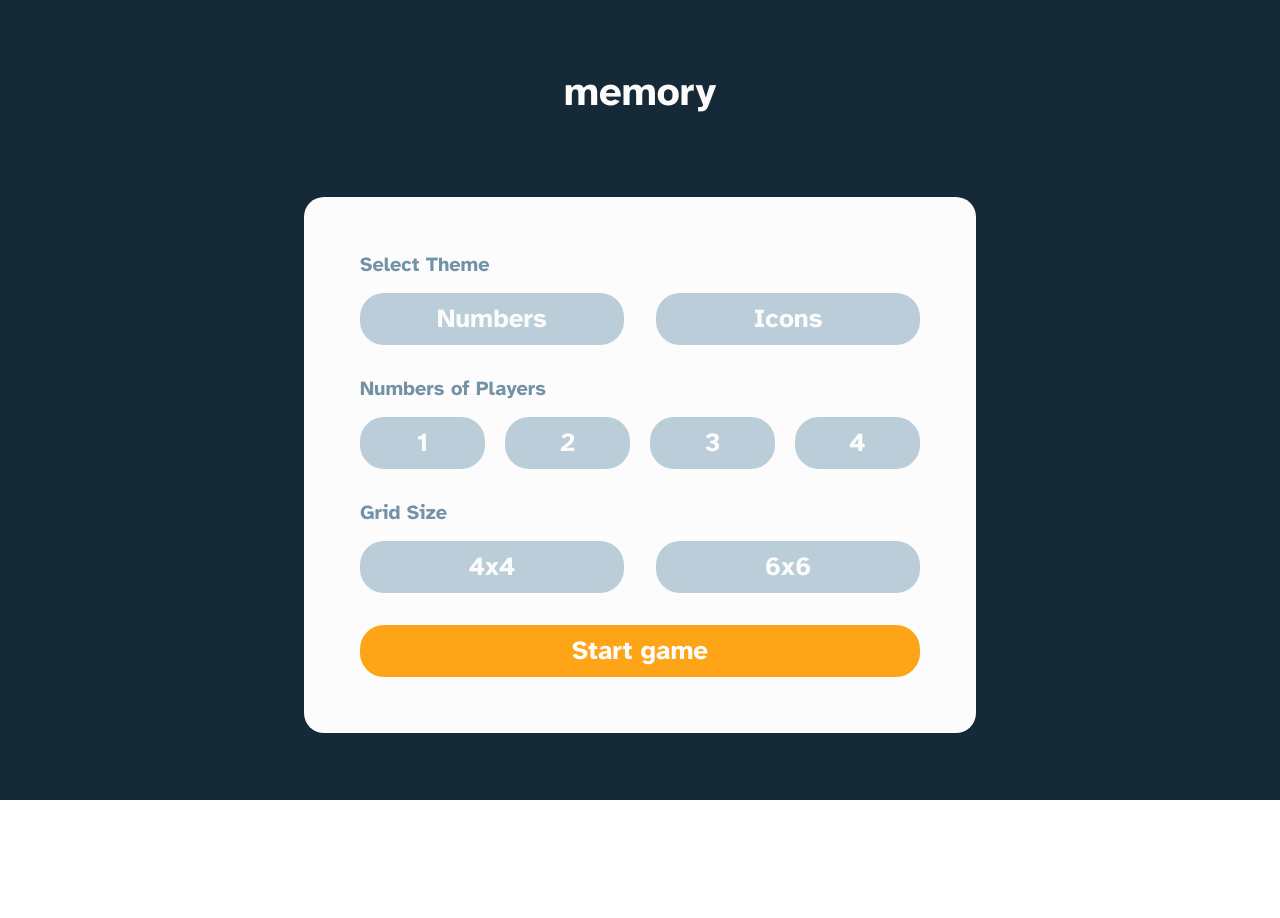
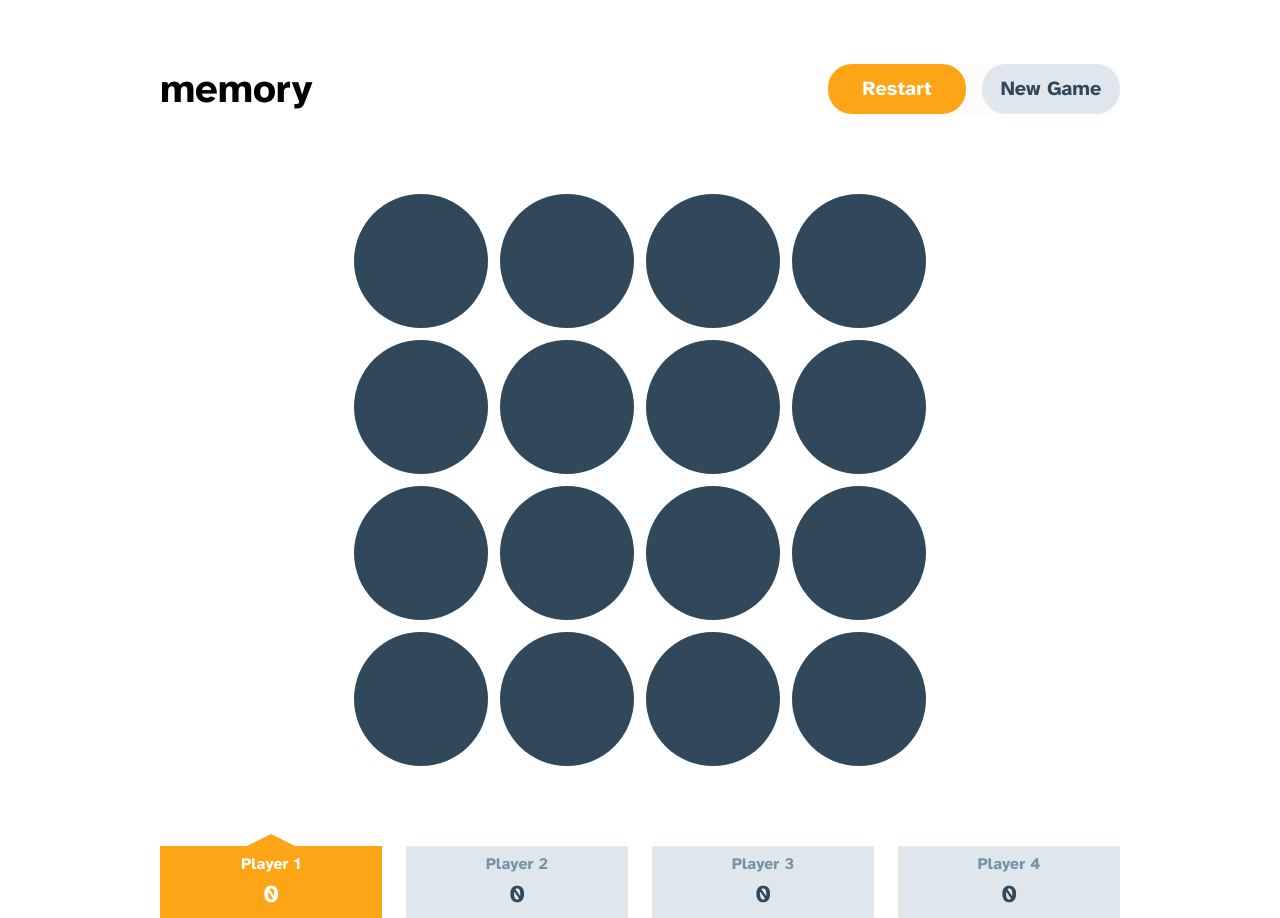
Before and after one commit to MarcinFiuk/memory-game, a React (Create React App) app: page / in a window 1280 px wide. Before the commit the page ends 800 px from the top, so only its background shows below. Built offline with nearby package versions, Linux system fonts and the light colour scheme.

Commit message:
feat:change active player

```diff
--- a/src/App.tsx
+++ b/src/App.tsx
@@ -8,7 +8,7 @@ function App() {
     } = useGameParameters();
 
     const missingParameters = Object.values(settings).includes(null);
-    console.log(settings);
+
     return (
         <div className='relative'>
             {(missingParameters || !start) && <StartGame />}
--- a/src/components/Game/Game.tsx
+++ b/src/components/Game/Game.tsx
@@ -1,14 +1,49 @@
+import { useState, useEffect, Dispatch, SetStateAction } from 'react';
+
 import GameHeader from './GameHeader';
 import GameResult from './GameResult';
 import GameSection from './GameSection';
+import { useGameParameters } from '../../context/StartGameParameters';
+import { generateStateForXPlayers } from '../../helpers/resultsHelper';
+
+type ActivePlayersTypes = number;
 
 function Game() {
+    const { startingParameters } = useGameParameters();
+    const { settings } = startingParameters;
+    const { numOfPlayers } = settings;
+    const [activePlayer, setActivePlayer] = useState<ActivePlayersTypes>(1);
+    const [resultsState, setResultsState] = useState(
+        generateStateForXPlayers(numOfPlayers)
+    );
+
+    useEffect(() => {
+        if (numOfPlayers !== 1) {
+            setActivePlayer(1);
+        }
+    }, [numOfPlayers]);
+
+    const getResultInfo = (found: boolean) => {
+        if (found) {
+            console.log('found');
+        }
+        if (!found) {
+            setActivePlayer((prev) => {
+                const newState = prev >= 4 ? 1 : prev + 1;
+                return newState;
+            });
+        }
+    };
+
     return (
         <div className='absolute  inset-0 bg-white -z-20'>
             <GameHeader />
             <main>
-                <GameSection />
-                <GameResult />
+                <GameSection pairMatch={getResultInfo} />
+                <GameResult
+                    results={resultsState}
+                    activePlayer={activePlayer}
+                />
             </main>
         </div>
     );
--- a/src/components/Game/GameResult.tsx
+++ b/src/components/Game/GameResult.tsx
@@ -1,10 +1,23 @@
 import IndividualResult from '../IndividualResult';
 
-function GameResult() {
+type GameResultsProps = {
+    results: { id: number; title: string; score: string | number }[];
+    activePlayer: number | null;
+};
+
+function GameResult({ results, activePlayer }: GameResultsProps) {
     return (
         <div className='flex justify-between gap-6 mx-6 mt-24 md:mx-9 md:mt-28 lg:mx-40 lg:mt-20'>
-            <IndividualResult title='P1' score={5} active />
-            <IndividualResult title='P2' score={3} />
+            {results.map(({ id, title, score }) => {
+                return (
+                    <IndividualResult
+                        key={id}
+                        title={title}
+                        score={score}
+                        active={activePlayer === id}
+                    />
+                );
+            })}
         </div>
     );
 }
--- a/src/components/Game/GameSection.tsx
+++ b/src/components/Game/GameSection.tsx
@@ -3,17 +3,24 @@ import { useState, useEffect, useMemo } from 'react';
 import { shuffleCards } from '../../helpers/gameHelper';
 import Card from '../Card';
 import cards from '../../data/cards';
+import { useGameParameters } from '../../context/StartGameParameters';
 
-function GameSection() {
+type GameSectionProps = { pairMatch: (val: boolean) => void };
+
+function GameSection({ pairMatch }: GameSectionProps) {
     const [openedCards, setOpenedCards] = useState<number[]>([]);
     const [cardsToCompare, setCardsToCompare] = useState<number[]>([]);
     const [foundCards, setFoundCards] = useState<number[]>([]);
     const [isDisabled, setIsDisabled] = useState(false);
-    const toBeChanged: 4 | 6 = 4;
+    const {
+        startingParameters: {
+            settings: { type, grid },
+        },
+    } = useGameParameters();
 
     const memoizedArr = useMemo(
-        () => shuffleCards(cards.icons, toBeChanged),
-        [toBeChanged]
+        () => shuffleCards(cards[type ?? 'icons'], grid ?? 4),
+        [grid, type]
     );
 
     useEffect(() => {
@@ -30,10 +37,13 @@ function GameSection() {
         if (cardsToCompare.length > 1) {
             if (cardsToCompare[0] === cardsToCompare[1]) {
                 setFoundCards((prev) => [...prev, cardsToCompare[0]]);
+                pairMatch(true);
+            } else {
+                pairMatch(false);
             }
             setCardsToCompare([]);
         }
-    }, [cardsToCompare]);
+    }, [cardsToCompare, pairMatch]);
 
     const addCardToCompareHandler = (id: number, tag: number) => {
         if (openedCards.some((el) => el === id)) {
@@ -48,7 +58,7 @@ function GameSection() {
         });
     };
 
-    const numOfColumnsAndRows = (num: 4 | 6) => {
+    const numOfColumnsAndRows = (num: 4 | 6 | null) => {
         if (num === 4) {
             return 'grid-cols-4 grid-rows-4 gap-3 text-4xl lg:text-6xl';
         }
@@ -64,7 +74,7 @@ function GameSection() {
     return (
         <div
             className={`grid ${numOfColumnsAndRows(
-                toBeChanged
+                grid
             )} mx-auto mt-20 w-[330px] h-[330px] lg:w-[532px] lg:h-[532px] xl:w-[572px] xl:h-[572px]`}
         >
             {memoizedArr.map(({ id, card, tag }) => {
--- a/src/components/IndividualResult.tsx
+++ b/src/components/IndividualResult.tsx
@@ -1,7 +1,7 @@
 type IndividualResultProps = {
     active?: boolean;
     title: string;
-    score: number;
+    score: number | string;
 };
 
 function IndividualResult({ active, title, score }: IndividualResultProps) {
--- a/src/context/StartGameParameters.tsx
+++ b/src/context/StartGameParameters.tsx
@@ -1,13 +1,13 @@
 import { useState, createContext, useContext, ReactNode } from 'react';
+
+type ContextProviderProps = {
+    children: ReactNode;
+};
 
 export type Settings = {
     type: 'numbers' | 'icons' | null;
     numOfPlayers: 1 | 2 | 3 | 4 | null;
     grid: 4 | 6 | null;
-}
-
-type ContextProviderProps = {
-    children: ReactNode;
 };
 
 export type State = {
@@ -17,32 +17,53 @@ export type State = {
 
 type Dispatch = (value: State) => void;
 // This uses generics: https://www.typescriptlang.org/docs/handbook/2/generics.html
-type SetSetting = <T extends keyof Settings>(key: T, value: Settings[T]) => void;
-type Context = { startingParameters: State; setStartingParameters: Dispatch; setSetting: SetSetting; startGame: () => void }
+type SetSetting = <T extends keyof Settings>(
+    key: T,
+    value: Settings[T]
+) => void;
 
-const GameContext = createContext<Context| undefined>(undefined);
+type Context = {
+    startingParameters: State;
+    setStartingParameters: Dispatch;
+    setSetting: SetSetting;
+    startGame: () => void;
+};
+
+const GameContext = createContext<Context | undefined>(undefined);
 
 function GameProvider({ children }: ContextProviderProps) {
     const [startingParameters, setStartingParameters] = useState<State>({
-        settings: { type: null, numOfPlayers: null, grid: null },
-        start: false,
+        settings: { type: 'numbers', numOfPlayers: 4, grid: 4 },
+        start: true,
     });
+    //NOTE: object above is made only to avoid setting it each time individually
+    // function GameProvider({ children }: ContextProviderProps) {
+    //     const [startingParameters, setStartingParameters] = useState<State>({
+    //         settings: { type: null, numOfPlayers: null, grid: null },
+    //         start: false,
+    //     });
 
     const setSetting: SetSetting = (key, val) =>
         setStartingParameters({
             ...startingParameters,
             settings: {
                 ...startingParameters.settings,
-                [key]: val
-            }
-        })
+                [key]: val,
+            },
+        });
 
-    const startGame = () => setStartingParameters({
-        ...startingParameters,
-        start: true
-    })
+    const startGame = () =>
+        setStartingParameters({
+            ...startingParameters,
+            start: true,
+        });
 
-    const value = { startingParameters, setStartingParameters, setSetting, startGame };
+    const value = {
+        startingParameters,
+        setStartingParameters,
+        setSetting,
+        startGame,
+    };
 
     return (
         <GameContext.Provider value={value}>{children}</GameContext.Provider>
--- a/src/helpers/gameHelper.tsx
+++ b/src/helpers/gameHelper.tsx
@@ -1,5 +1,5 @@
 export const shuffleCards = (
-    arr: JSX.Element[] | number[],
+    arr: JSX.Element[] | string[],
     gridSize: number
 ) => {
     const pairNr = (gridSize * gridSize) / 2;
--- /dev/null
+++ b/src/helpers/resultsHelper.tsx
@@ -0,0 +1,20 @@
+export const generateStateForXPlayers = (playersNr: 1 | 2 | 3 | 4 | null) => {
+    if (playersNr === 1) {
+        return [
+            { id: 1, title: 'Time', score: '0:00' },
+            { id: 2, title: 'Moves', score: 0 },
+        ];
+    }
+    const array = [];
+    for (let i = 0; i < playersNr!; i++) {
+        array.push(i + 1);
+    }
+    const fullName = window.matchMedia('(min-width: 768px)').matches;
+    const titlePrefix = fullName ? 'Player ' : 'P';
+
+    const stateForMoreThanOne = array.map((player) => {
+        return { id: player, title: `${titlePrefix}${player}`, score: 0 };
+    });
+
+    return stateForMoreThanOne;
+};
```
